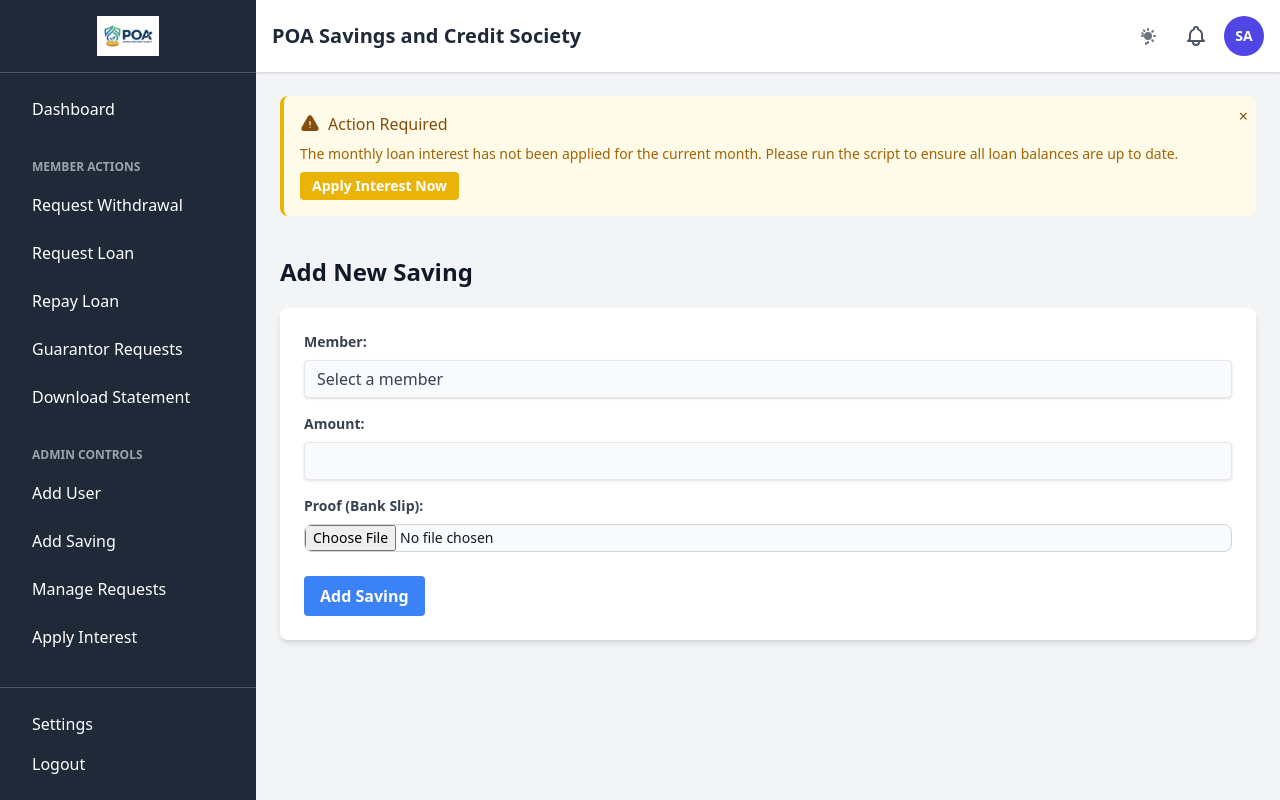
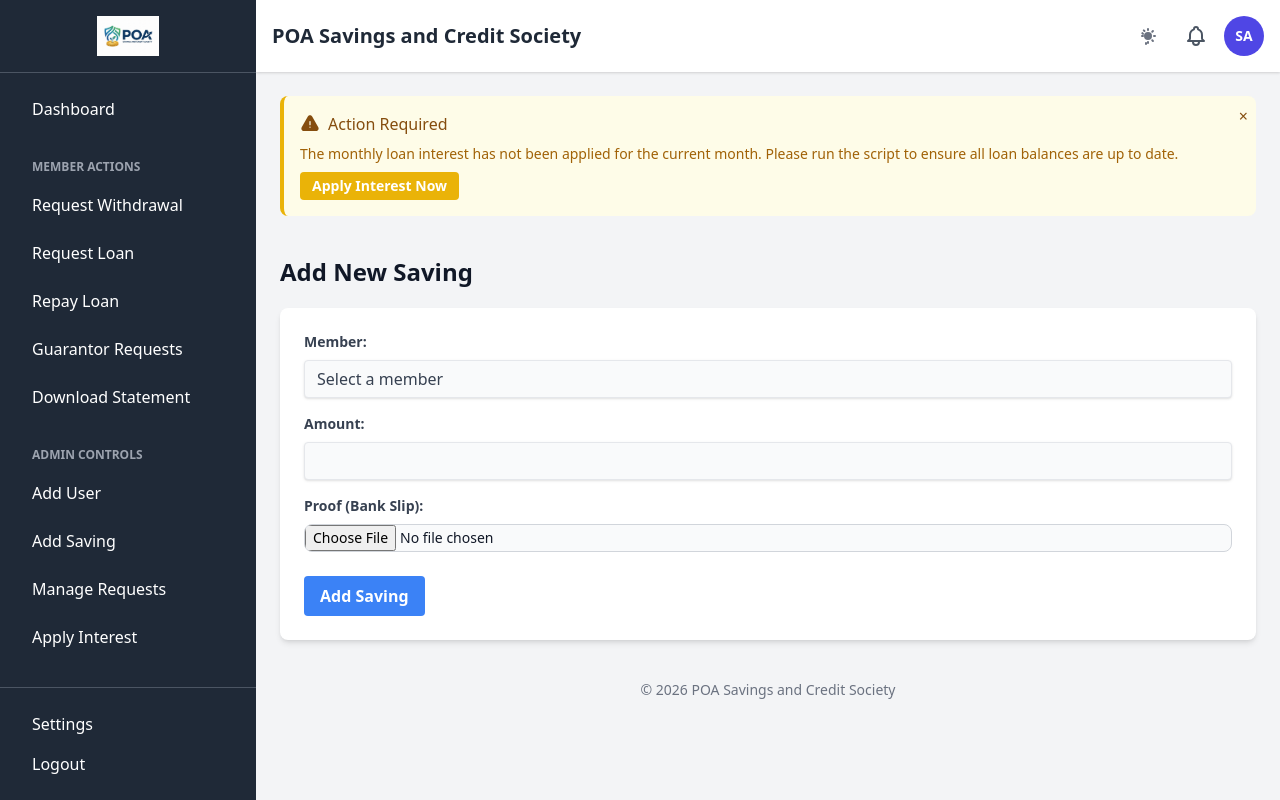
Before and after one commit to Nuwa-Peter/poa-savings-system, a PHP site: page /add_saving.php in a window 1280 px wide. Run offline with PHP 8.4, Linux system fonts and the light colour scheme; the visitor is signed in with stand-in values (Sample User, id 1); data that the repository does not hold is empty; some libraries are stand-ins or nearby versions.

Commit message:
feat: Add dynamic copyright year to footer
This commit adds a dynamic copyright notice to the footer of the application.

The `templates/footer.php` file has been modified to include a `<footer>` element containing the text "© {current_year} POA Savings and Credit Society". The year is generated using the PHP `date('Y')` function, ensuring it will automatically update every year without needing manual intervention.

```diff
--- a/templates/footer.php
+++ b/templates/footer.php
@@ -7,6 +7,9 @@ $is_logged_in = isset($_SESSION['user_id']);
 ?>
         <?php if ($is_logged_in): ?>
                 </main>
+                <footer class="text-center py-4 text-gray-500 text-sm">
+                    &copy; <?php echo date('Y'); ?> POA Savings and Credit Society
+                </footer>
             </div>
         <?php endif; ?>
     </body>
```
